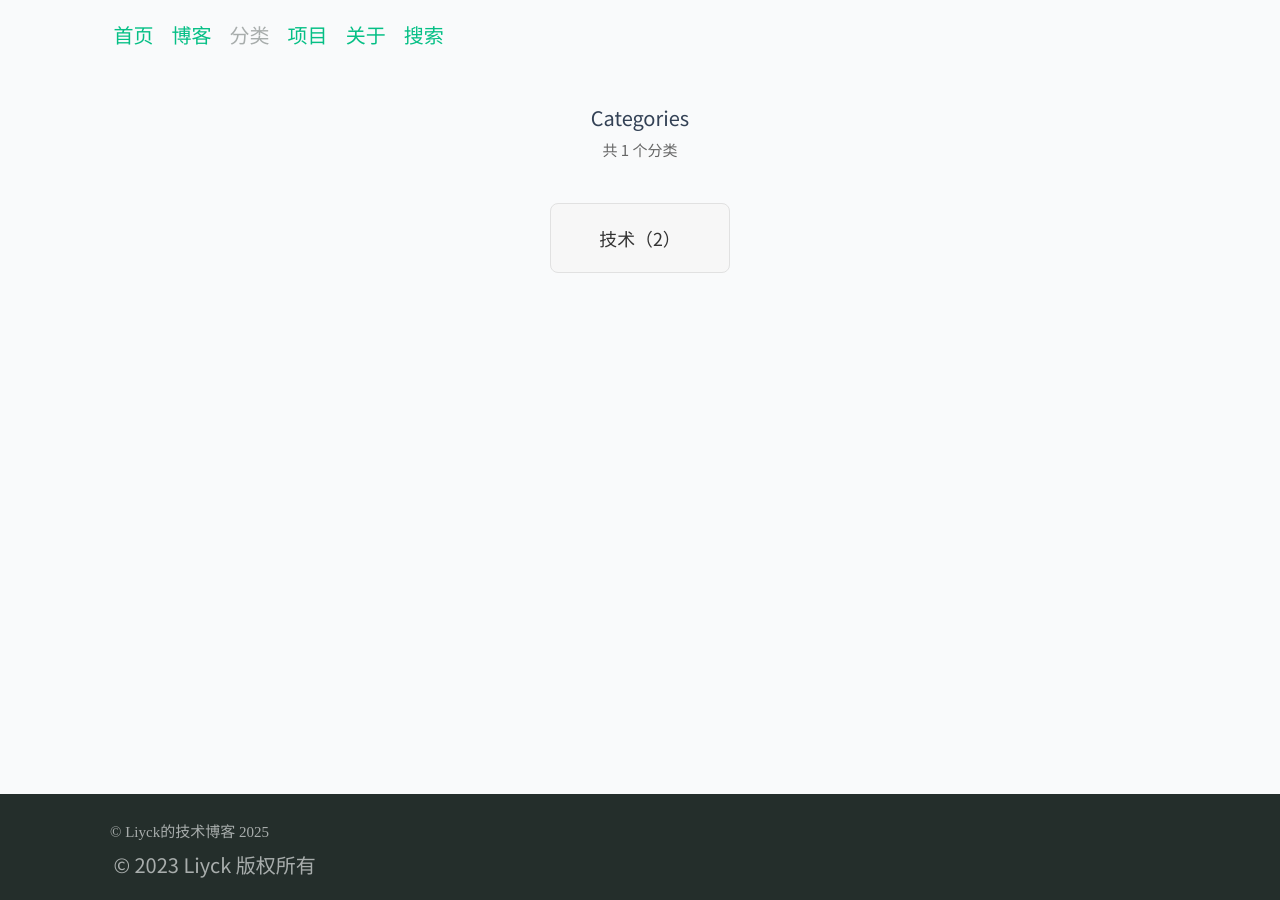
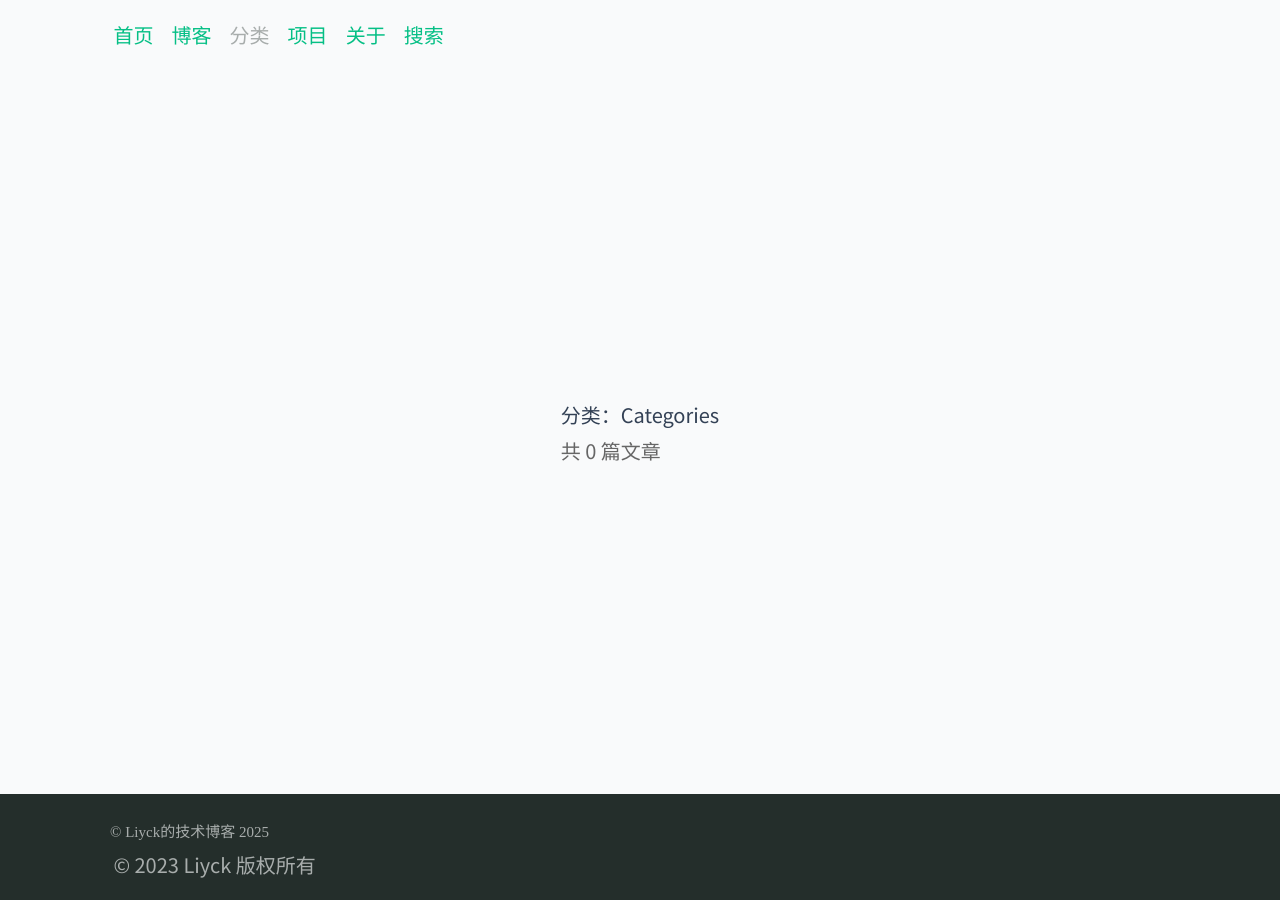
Before and after one commit to Liyck/Liyck.github.io, a Jekyll site: the page built from categories.md, in a window 1280 px wide. Built offline with Jekyll 4.4.1, drawn with Linux system fonts in a browser that asks for light colours.

Commit message:
Update categories.html

```diff
--- a/_layouts/categories.html
+++ b/_layouts/categories.html
@@ -7,59 +7,38 @@
 <main class="main container">
 
   <style>
-    /* 分类标题整体居中 */
-    .categories-wrapper {
-      max-width: 900px;
-      margin: 0 auto;
-      text-align: center;
+    .category-wrapper {
+      max-width: 850px;
+      margin: auto;
       padding-top: 30px;
     }
-
-    /* 网格容器 */
-    .categories-grid {
-      margin: 40px auto;
-      max-width: 900px;
-      display: grid;
-      grid-template-columns: repeat(auto-fit, minmax(180px, 1fr));
-      gap: 20px;
+    .post-item {
+      margin-bottom: 20px;
+      padding: 12px 15px;
+      border-left: 4px solid #999;
+      background: #f7f7f7;
+      border-radius: 6px;
     }
-
-    /* 分类卡片 */
-    .category-card {
-      padding: 18px 12px;
-      border-radius: 8px;
-      background: #f7f7f7;
-      border: 1px solid #e1e1e1;
-      transition: 0.2s;
-      font-size: 1.05rem;
-    }
-
-    .category-card:hover {
-      background: #ececec;
-      border-color: #d0d0d0;
-      transform: translateY(-2px);
-    }
-
-    .category-card a {
+    .post-item a {
       text-decoration: none;
       color: #333;
+      font-size: 1.1rem;
     }
-
+    .post-item:hover {
+      background: #ececec;
+    }
   </style>
 
-  <div class="categories-wrapper">
-    <h1>{{ page.title }}</h1>
-    <p style="color:#666;font-size:15px;">共 {{ site.categories | size }} 个分类</p>
+  <div class="category-wrapper">
+    <h1>分类：{{ page.title }}</h1>
 
-    <div class="categories-grid">
-      {% for category in site.categories %}
-      <div class="category-card">
-        <a href="{{ '/categories/' | append: category[0] | relative_url }}">
-          {{ category[0] }}（{{ category[1].size }}）
-        </a>
-      </div>
-      {% endfor %}
+    <p style="color:#666">共 {{ site.categories[page.title] | size }} 篇文章</p>
+
+    {% for post in site.categories[page.title] %}
+    <div class="post-item">
+      <a href="{{ post.url | relative_url }}">{{ post.title }}</a>
     </div>
+    {% endfor %}
   </div>
 
 </main>
```
